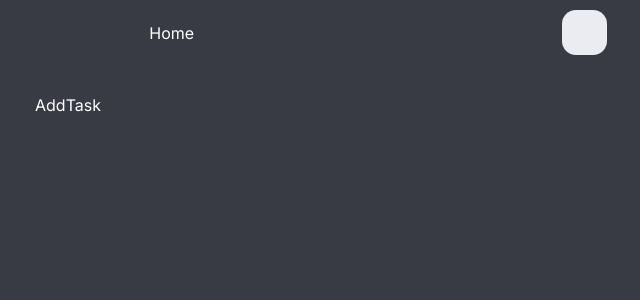
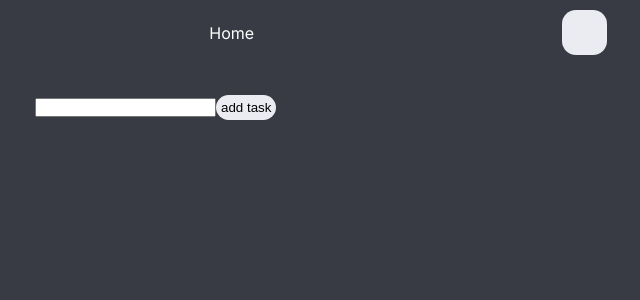
Before and after one commit to legkiy/sandbox, a Next.js app: page /todo in a window 1280 px wide. Shown: the top 300 px of the page, without its empty margins (55-695 px from the left). Built offline with nearby package versions, Linux system fonts and the light colour scheme.

Commit message:
need to create todo

```diff
--- a/src/app/globals.scss
+++ b/src/app/globals.scss
@@ -34,8 +34,12 @@ button {
   cursor: pointer;
   border: none;
 }
+input {
+  color: black;
+}
 
-main {
+main,
+header {
   margin: auto;
   margin-top: 40px;
   width: 1100px;
--- a/src/app/todo/page.tsx
+++ b/src/app/todo/page.tsx
@@ -1,11 +1,21 @@
+'use client';
 import { AddTask } from '@/components/common';
+import ToDoStore from '@/storeMobx/ToDoStore';
+import { observer } from 'mobx-react-lite';
 import { FC } from 'react';
 
-const TodoPage: FC = () => {
+const TodoPage: FC = observer(() => {
+  const { tasks } = ToDoStore;
+
   return (
     <div>
       <AddTask />
+      <ul>
+        {tasks.map(({ title, description, status }) => (
+          <li key={title}>{title}</li>
+        ))}
+      </ul>
     </div>
   );
-};
+});
 export default TodoPage;
--- a/src/components/Header/Header.module.scss
+++ b/src/components/Header/Header.module.scss
@@ -2,10 +2,9 @@
 @import '/src/styles/mixins.scss';
 
 .header {
-  width: 100%;
   height: 45px;
   display: flex;
-  margin: 10px 0;
+  margin: 10px auto;
   padding: 0 20px;
   align-items: center;
   justify-content: space-between;
--- a/src/components/Header/Header.tsx
+++ b/src/components/Header/Header.tsx
@@ -13,7 +13,7 @@ const Header: React.FC<Props> = ({}: Props) => {
   const [menuOpen, setMenuOpen] = useState(false);
   const menuRef = useRef(null);
 
-  const menuItems = [
+  const headerItems = [
     {
       component: (
         <>
@@ -30,7 +30,7 @@ const Header: React.FC<Props> = ({}: Props) => {
   useClickOutside(() => setMenuOpen(false), menuRef);
   return (
     <header className={style.header}>
-      {menuItems.map((item, index) => (
+      {headerItems.map((item, index) => (
         <div key={index} className={style.item}>
           {item.component}
         </div>
--- a/src/components/Header/Menu/Menu.tsx
+++ b/src/components/Header/Menu/Menu.tsx
@@ -17,6 +17,21 @@ const Menu: React.FC<IProps> = ({}) => {
       title: 'range slider',
       href: 'range-slider',
     },
+    { title: 'ToDo', href: 'todo' },
+    { title: 'ToDo', href: 'todo' },
+    { title: 'ToDo', href: 'todo' },
+    { title: 'ToDo', href: 'todo' },
+    { title: 'ToDo', href: 'todo' },
+    { title: 'ToDo', href: 'todo' },
+    { title: 'ToDo', href: 'todo' },
+    { title: 'ToDo', href: 'todo' },
+    { title: 'ToDo', href: 'todo' },
+    { title: 'ToDo', href: 'todo' },
+    { title: 'ToDo', href: 'todo' },
+    { title: 'ToDo', href: 'todo' },
+    { title: 'ToDo', href: 'todo' },
+    { title: 'ToDo', href: 'todo' },
+    { title: 'ToDo', href: 'todo' },
     { title: 'ToDo', href: 'todo' },
   ];
 
--- a/src/components/common/AddTask/AddTask.tsx
+++ b/src/components/common/AddTask/AddTask.tsx
@@ -1,7 +1,27 @@
-import { FC, memo } from 'react';
+'use client';
+import { FC, memo, useMemo, useState } from 'react';
+import style from './AddTask.module.scss';
+import { observer } from 'mobx-react-lite';
+import ToDoStore, { TaskType } from '@/storeMobx/ToDoStore';
+import { Button } from '..';
 
 interface IAddTask {}
-const AddTask: FC<IAddTask> = () => {
-  return <div>AddTask</div>;
-};
+const AddTask: FC<IAddTask> = observer(() => {
+  const { addToDo, tasks } = ToDoStore;
+  const [taskTitle, setTaskTitle] = useState('');
+
+  const newTask: TaskType = useMemo(
+    () => ({ title: taskTitle, status: 'awaiting' }),
+    [taskTitle],
+  );
+  return (
+    <div>
+      <input
+        onChange={({ target }) => setTaskTitle(target.value)}
+        value={taskTitle}
+      />
+      <Button onClick={() => addToDo(newTask)}>add task</Button>
+    </div>
+  );
+});
 export default memo(AddTask);
--- a/src/components/common/Button/Button.module.scss
+++ b/src/components/common/Button/Button.module.scss
@@ -3,4 +3,5 @@
 .button {
   background-color: $light;
   border-radius: $radiusDef;
+  padding: 5px;
 }
--- a/src/components/common/Button/Button.tsx
+++ b/src/components/common/Button/Button.tsx
@@ -9,14 +9,19 @@ import style from './Button.module.scss';
 
 type ButtonType = {
   children: ReactNode;
-} & DetailedHTMLProps<
-  ButtonHTMLAttributes<HTMLButtonElement>,
-  HTMLButtonElement
->;
+  // onClick: () => void;
+} & ButtonHTMLAttributes<HTMLButtonElement>;
 
-const Button: React.FC<ButtonType> = ({ children, className }, props) => {
+const Button: React.FC<ButtonType> = (
+  { children, className, onClick },
+  props,
+) => {
   return (
-    <button className={classNames(style.button, className)} {...props}>
+    <button
+      className={classNames(style.button, className)}
+      onClick={onClick}
+      {...props}
+    >
       {children}
     </button>
   );
--- a/src/storeMobx/ToDoStore.ts
+++ b/src/storeMobx/ToDoStore.tsx
@@ -15,4 +15,5 @@ class ToDoStore {
     this.tasks = [task, ...this.tasks];
   };
 }
+
 export default new ToDoStore();
```
